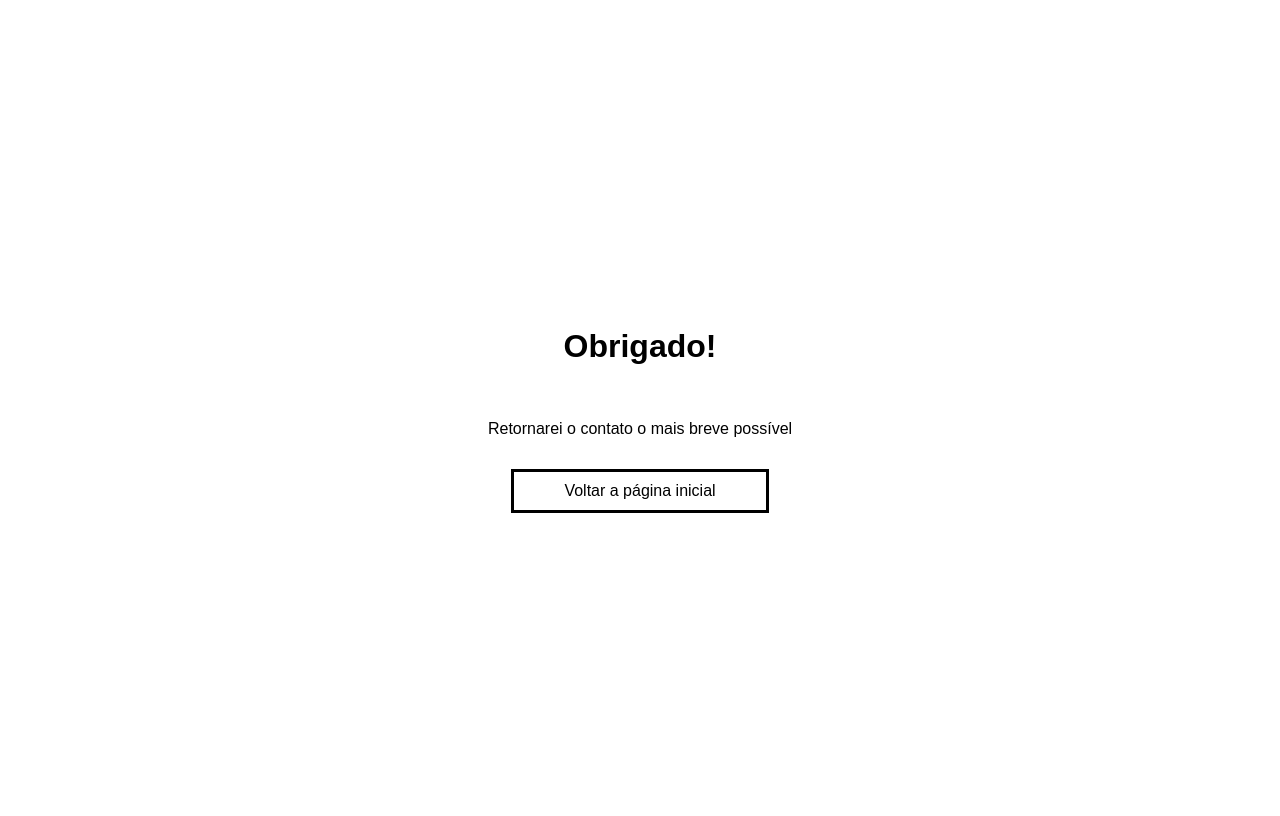
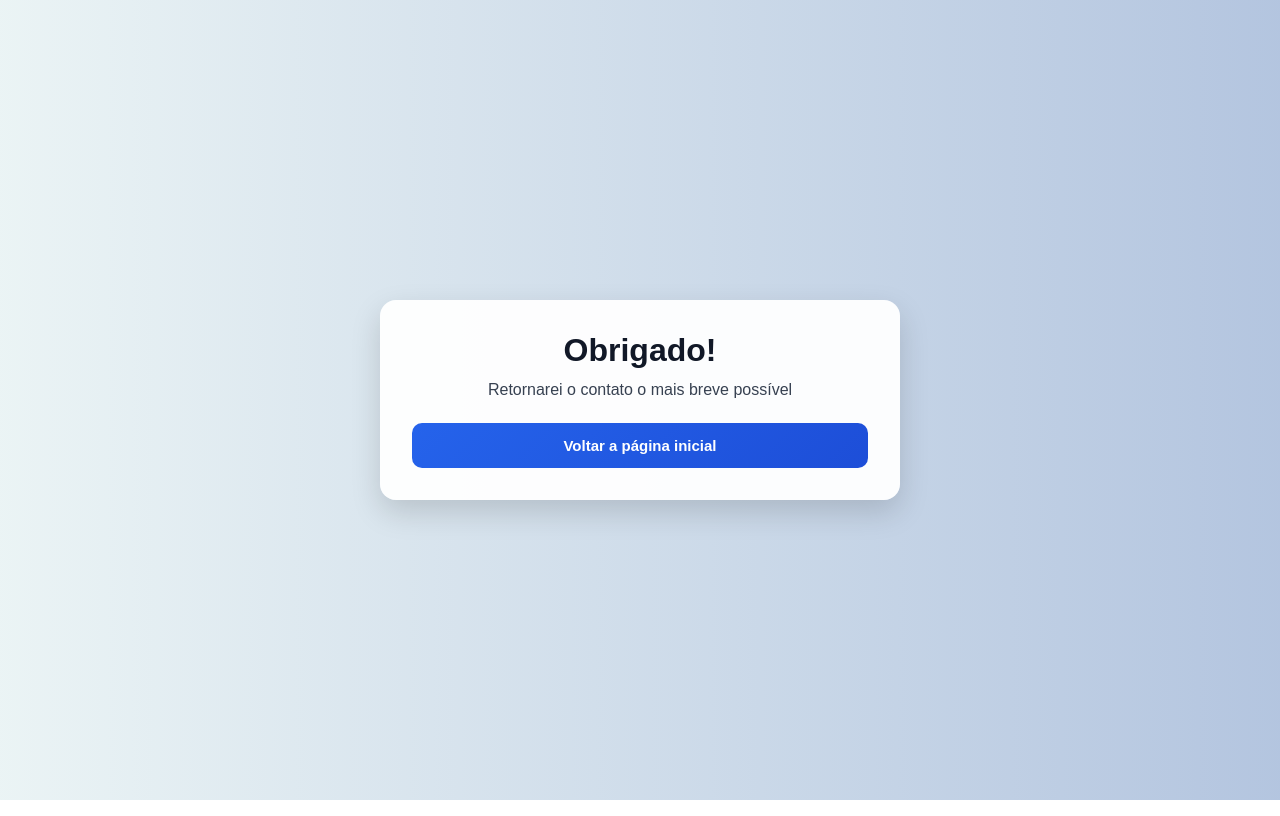
Before and after one commit to Samuelmsa/portfolio-site, a plain HTML site: page obrigado.html in a window 1280 px wide. Drawn offline with Linux system fonts and the light colour scheme.

Commit message:
Match obrigado layout to contact styling

```diff
--- a/obrigado.css
+++ b/obrigado.css
@@ -1,35 +1,76 @@
+/* ===== RESET BÁSICO ===== */
+* {
+  box-sizing: border-box;
+  margin: 0;
+  padding: 0;
+}
+
+/* ===== FUNDO DA PÁGINA ===== */
 body {
+  min-height: 100vh;
+  font-family: Arial, Helvetica, sans-serif;
   display: flex;
   flex-direction: column;
   align-items: center;
   justify-content: center;
   text-align: center;
-  padding-left: 15%;
-  padding-right: 15%;
-  font-family: Arial, sans-serif;
-  min-height: 100vh;
+  padding: 32px 20px;
+
+  /* Gradiente principal */
+  background: linear-gradient(
+    90deg,
+    hsla(186, 33%, 94%, 1) 0%,
+    hsla(216, 41%, 79%, 1) 100%
+  );
 }
 
+/* ===== CARD CENTRAL ===== */
+.thank-you-card {
+  width: 100%;
+  max-width: 520px;
+  padding: 32px;
+  background: rgba(255, 255, 255, 0.95);
+  border-radius: 16px;
+  box-shadow: 0 12px 30px rgba(0, 0, 0, 0.15);
+}
+
+/* ===== TEXTO ===== */
+h1 {
+  color: #111827;
+  margin-bottom: 12px;
+}
+
+p {
+  color: #374151;
+  margin-bottom: 24px;
+}
+
+/* ===== LINK COMO BOTÃO ===== */
 a {
   display: inline-flex;
   align-items: center;
   justify-content: center;
+  text-decoration: none;
 }
 
 .button2 {
-  color: black;
-  padding: 10px 50px;
-  outline-style: solid;
-  text-decoration: none;
-  text-align: center;
+  width: 100%;
+  padding: 14px;
+  font-size: 15px;
+  font-weight: 600;
+  border: none;
+  border-radius: 10px;
+  background: linear-gradient(135deg, #2563eb, #1d4ed8);
+  color: #ffffff;
+  cursor: pointer;
+  transition: transform 0.15s, box-shadow 0.15s;
 }
 
 .button2:hover {
-  background-color: rgb(232, 232, 226);
-  outline-color: rgb(232, 232, 226);
+  transform: translateY(-1px);
+  box-shadow: 0 8px 20px rgba(37, 99, 235, 0.35);
 }
 
 .button2:active {
-  color: rgb(232, 232, 226);
-  transform: translate(2px, 2px);
+  transform: translateY(1px);
 }
--- a/obrigado.html
+++ b/obrigado.html
@@ -7,10 +7,10 @@
     <title>Obrigado</title>
   </head>
   <body>
-    <h1>Obrigado!</h1>
-    <br>
-    <p>Retornarei o contato o mais breve possível</p>
-    <br>
-    <a href="index.html" class="button2">Voltar a página inicial</a>
+    <div class="thank-you-card">
+      <h1>Obrigado!</h1>
+      <p>Retornarei o contato o mais breve possível</p>
+      <a href="index.html" class="button2">Voltar a página inicial</a>
+    </div>
   </body>
 </html>
```
